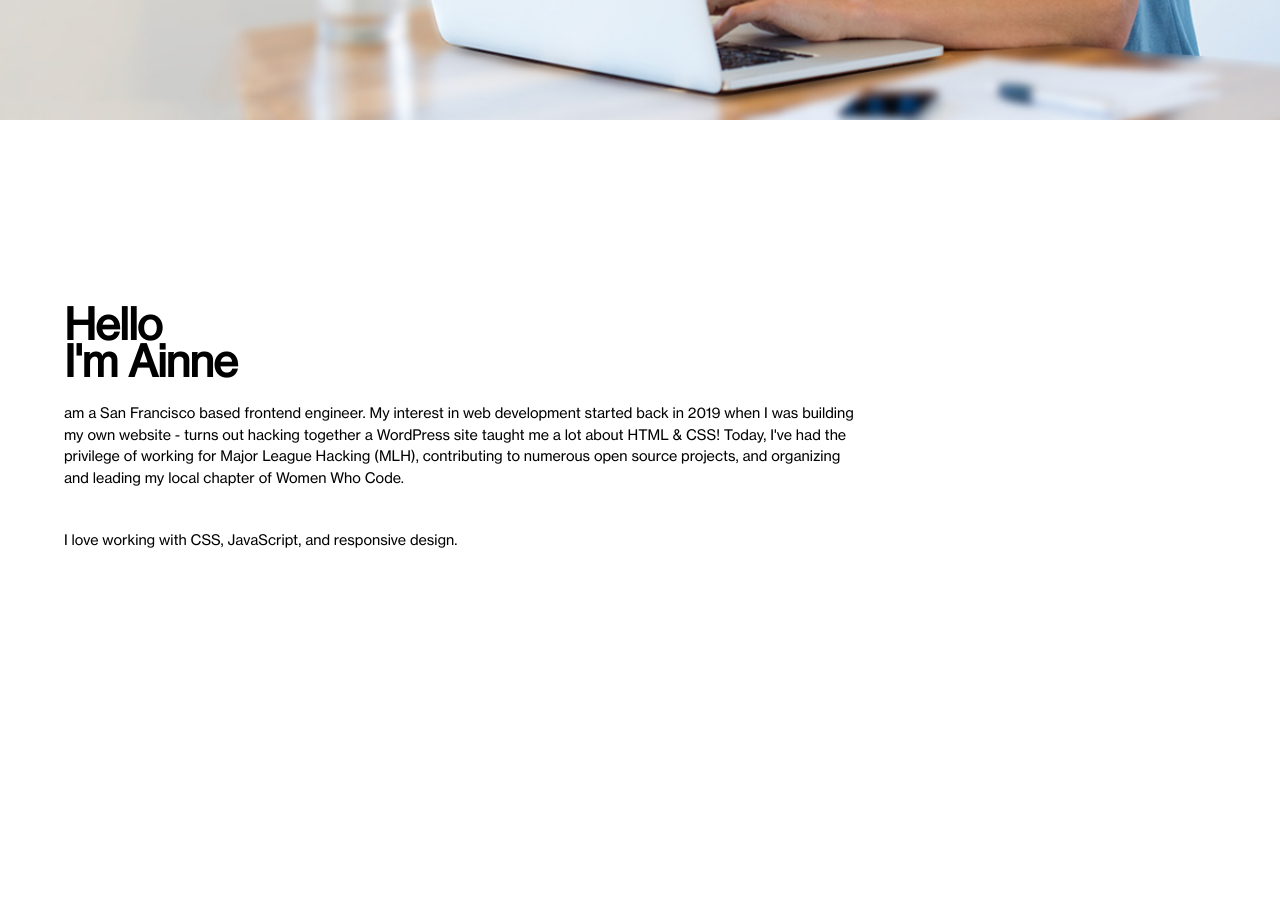
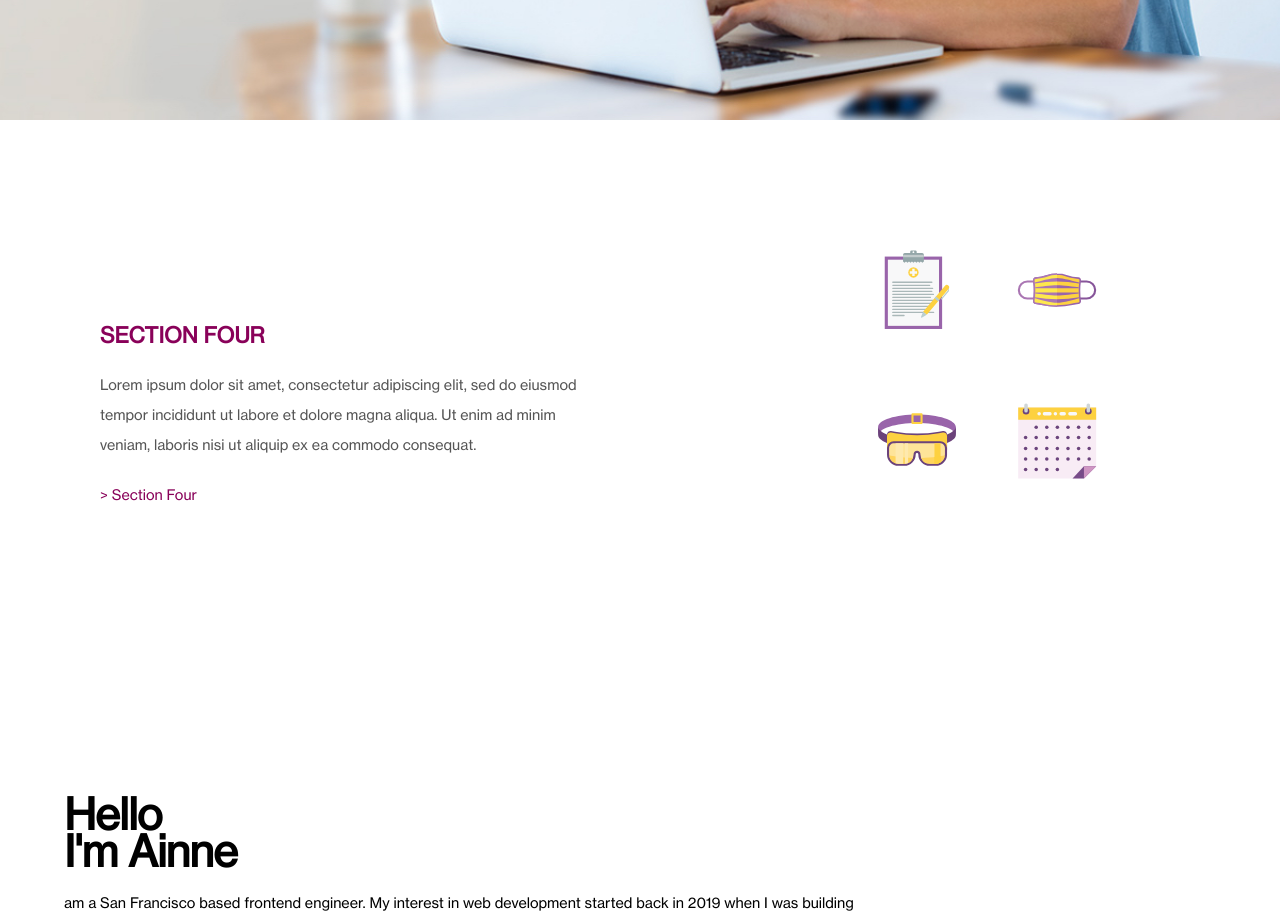
Before and after one commit to ainneo/RG-FE-Test, a React (Create React App) app: page / in a window 1280 px wide. Shown: the part 1920-2837 px from the top of the page. Before the commit the page ends 2680 px from the top, so only its background shows below. Built offline with nearby package versions, Linux system fonts and the light colour scheme.

Commit message:
add section 4

```diff
--- a/src/components/LandingSection/index.js
+++ b/src/components/LandingSection/index.js
@@ -5,7 +5,7 @@ import "aos/dist/aos.css"; //Aos.init sets global animations to things that we w
 
 export default function Landing() {
   useEffect(() => {
-    Aos.init({ duration: 3000, delay: 400 });
+    Aos.init({ duration: 3000, delay: 300 });
   }, []);
 
   return (
--- /dev/null
+++ b/src/components/SectionFour/index.js
@@ -0,0 +1,50 @@
+import { useEffect } from "react";
+import "./sectionFour.css";
+import Aos from "aos";
+import "aos/dist/aos.css"; //Aos.init sets global animations to things that we want to animate
+import homeLab from "../../assets/home-lab.svg";
+import homeExpertise from "../../assets/home-expertise.svg";
+import homeHygiene from "../../assets/home-hygiene.svg";
+import homeRetention from "../../assets/home-retention.svg";
+
+export default function SectionFour() {
+  useEffect(() => {
+    Aos.init({ duration: 2000, delay: 100 });
+  }, []);
+
+  return (
+    <div id="learnMore" className="sectionFour-container">
+      <div className="sectionFour-content">
+        <div data-aos="fade-up" className="sectionFour-text">
+          <h2>
+            <span>SECTION FOUR</span>
+          </h2>
+          <p>
+            Lorem ipsum dolor sit amet, consectetur adipiscing elit, sed do
+            eiusmod tempor incididunt ut labore et dolore magna aliqua. Ut enim
+            ad minim veniam, laboris nisi ut aliquip ex ea commodo consequat.
+          </p>
+          <span>
+            <p> > Section Four </p>
+          </span>
+        </div>
+        <div className="sectionFour-icons-container">
+          <div className="sectionFour-icons">
+            <div className="sectionFour-icons-box">
+              <img src={homeExpertise} alt="icons" />
+            </div>
+            <div className="sectionFour-icons-box">
+              <img src={homeHygiene} alt="icons" />
+            </div>
+            <div className="sectionFour-icons-box">
+              <img src={homeLab} alt="icons" />
+            </div>
+            <div className="sectionFour-icons-box">
+              <img src={homeRetention} alt="icons" />
+            </div>
+          </div>
+        </div>
+      </div>
+    </div>
+  );
+}
--- /dev/null
+++ b/src/components/SectionFour/sectionFour.css
@@ -0,0 +1,63 @@
+html {
+  font-size: 80%;
+}
+
+.sectionFour-container {
+  padding-top: 100px;
+  width: 100%;
+}
+
+.sectionFour-text {
+  width: 100%;
+  display: flex;
+  flex-direction: column;
+  justify-content: center;
+  align-items: left;
+  padding: 100px;
+}
+
+.sectionFour-text h2 {
+  padding-bottom: 20px;
+  color: #890159;
+  margin: 0;
+}
+
+.sectionFour-text p {
+  color: #555;
+}
+
+.sectionFour-text span * {
+  padding-top: 20px;
+  color: #890159;
+}
+
+.sectionFour-icons-container {
+  width: 100%;
+  height: 100%;
+  display: flex;
+  justify-content: center;
+  align-items: center;
+}
+
+.sectionFour-icons {
+  min-width: 320px;
+  max-width: 500px;
+  display: flex;
+  flex-wrap: wrap;
+  justify-content: center;
+  align-items: center;
+}
+
+.sectionFour-icons > * {
+  width: 25%;
+  margin: 30px;
+}
+
+@media screen and (min-width: 767px) {
+  html {
+    font-size: 90%;
+  }
+  .sectionFour-content {
+    display: flex;
+  }
+}
--- a/src/components/SectionTwo/index.js
+++ b/src/components/SectionTwo/index.js
@@ -5,7 +5,7 @@ import "aos/dist/aos.css"; //Aos.init sets global animations to things that we w
 
 export default function SectionTwo() {
   useEffect(() => {
-    Aos.init({ duration: 3000, delay: 200 });
+    Aos.init({ duration: 2000, delay: 100 });
   }, []);
 
   return (
--- a/src/pages/index.js
+++ b/src/pages/index.js
@@ -5,7 +5,7 @@ import Sidebar from "../components/Sidebar";
 import Landing from "../components/LandingSection";
 import SectionTwo from "../components/SectionTwo";
 import SectionThree from "../components/SectionThree";
-// import SectionFour from "../components/SectionFour";
+import SectionFour from "../components/SectionFour";
 // import SectionFive from "../components/SectionFive";
 import Aos from "aos";
 import "aos/dist/aos.css"; //Aos.init sets global animations to things that we want to animate
@@ -32,8 +32,10 @@ export default function Home() {
       <div data-aos="fade-left">
         <SectionThree />
       </div>
+      <div data-aos="fade-right">
+        <SectionFour />
+      </div>
       {/*
-      <SectionFour />
       <SectionFive /> */}
       <About />
     </>
```
